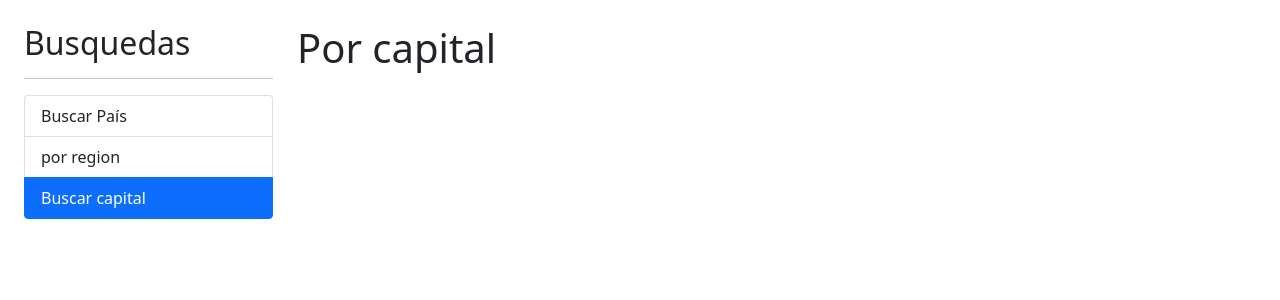
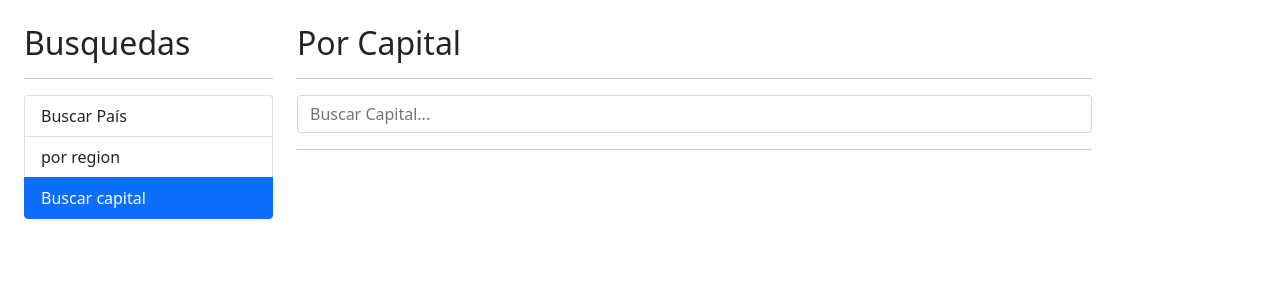
Before and after one commit to jeffssant/ConsultaPaises, an Angular app: page /capital in a window 1280 px wide. Shown: the top 300 px of the page. Built offline with nearby package versions, Linux system fonts and the light colour scheme.

Commit message:
placeholder dinamico, buscar por tecla digitada com debounceTime, Busca por capital

```diff
--- a/src/app/pais/components/pais-input/pais-input.component.html
+++ b/src/app/pais/components/pais-input/pais-input.component.html
@@ -2,8 +2,9 @@
     <input
     type="text"
     name="termino"
-    placeholder="buscar país.."
+    [placeholder]="placeholder"
     [(ngModel)]="termino"
+    (input)="teclaPresionada()"
     class="form-control"
    >
 </form>
--- a/src/app/pais/components/pais-input/pais-input.component.ts
+++ b/src/app/pais/components/pais-input/pais-input.component.ts
@@ -1,4 +1,6 @@
-import { Component, Output, EventEmitter } from '@angular/core';
+import { Component, Output, EventEmitter, OnInit, Input } from '@angular/core';
+import { Subject } from 'rxjs';
+import { debounceTime } from 'rxjs/operators';
 
 
 @Component({
@@ -7,13 +9,31 @@
   styles: [
   ]
 })
-export class PaisInputComponent  {
+export class PaisInputComponent implements OnInit  {
+
   @Output() onEnter: EventEmitter<string>= new EventEmitter();
+  @Output() onDebounce: EventEmitter<string>= new EventEmitter();
+  @Input() placeholder: string = "Buscar...";
+
+  dbouncer: Subject<string> = new Subject();
 
   termino: string = '';
 
+  ngOnInit() {
+    this.dbouncer
+    .pipe(debounceTime(300))
+    .subscribe(valor=> {
+      this.onDebounce.emit(valor);
+    })
+  }
+
+
   buscar() {
-    this.onEnter.emit(this.termino)
+    this.onEnter.emit(this.termino);
+  }
+
+  teclaPresionada(){
+    this.dbouncer.next(this.termino);
   }
 
 }
--- a/src/app/pais/components/pais-tabla/pais-tabla.component.html
+++ b/src/app/pais/components/pais-tabla/pais-tabla.component.html
@@ -12,7 +12,7 @@
         <tr *ngFor="let item of paises; let i = index">
             <td>{{i + 1}}</td>
             <td><img  [src]="item.flag" alt="" class="small-flag"></td>
-            <td>{{item.name}}</td>
+            <td>{{item.name}},{{item.capital}}</td>
             <td>{{item.population | number}}</td>
             <td><a [routerLink]="['/pais', item.alpha2Code]"  >Ver</a></td>
         </tr>
--- a/src/app/pais/pages/por-capital/por-capital.component.html
+++ b/src/app/pais/pages/por-capital/por-capital.component.html
@@ -1 +1,19 @@
-<h1>Por capital</h1>
+<h2>Por Capital</h2>
+<hr>
+
+<div class="row">
+    <div class="col">
+       <app-pais-input (onEnter)="buscar($event)" placeholder="Buscar Capital..."></app-pais-input>
+    </div>
+</div>
+
+<hr>
+<div *ngIf="hayError" class="alert alert-danger">
+    No se encontró nada con el término {{termino}}
+</div>
+
+<div class="row" *ngIf="paises.length > 0">
+    <div class="rol">
+       <app-pais-tabla [paises]="paises"></app-pais-tabla>
+    </div>
+</div>
--- a/src/app/pais/pages/por-capital/por-capital.component.ts
+++ b/src/app/pais/pages/por-capital/por-capital.component.ts
@@ -1,4 +1,6 @@
-import { Component, OnInit } from '@angular/core';
+import { Component } from '@angular/core';
+import { PaisService } from '../../services/pais.service';
+import { Country } from '../../interfaces/pais.interface';
 
 @Component({
   selector: 'app-por-capital',
@@ -6,11 +8,31 @@
   styles: [
   ]
 })
-export class PorCapitalComponent implements OnInit {
+export class PorCapitalComponent {
 
-  constructor() { }
+  termino:string = '';
+  hayError: boolean = false;
+  paises :Country[] = [];
 
-  ngOnInit(): void {
+  constructor(private paisService: PaisService) { }
+
+  buscar(termino: string){
+    this.hayError = false;
+    this.termino = termino;
+    console.log(this.termino);
+
+    this.paisService.buscaCapital(this.termino).subscribe(
+
+      (paises) => {
+        console.log(paises);
+        this.paises = paises;
+      },
+
+      (err) => {
+        this.hayError = true;
+        this.paises = [];
+      }
+    )
   }
 
 }
--- a/src/app/pais/pages/por-pais/por-pais.component.html
+++ b/src/app/pais/pages/por-pais/por-pais.component.html
@@ -3,7 +3,12 @@
 
 <div class="row">
     <div class="col">
-       <app-pais-input (onEnter)="buscar($event)"></app-pais-input>
+       <app-pais-input
+        (onEnter)="buscar($event)"
+        (onDebounce)="sugerencias($event)"
+        placeholder="Buscar País..."
+        >
+        </app-pais-input>
     </div>
 </div>
 
--- a/src/app/pais/pages/por-pais/por-pais.component.ts
+++ b/src/app/pais/pages/por-pais/por-pais.component.ts
@@ -32,9 +32,11 @@
         this.hayError = true;
         this.paises = [];
       }
+    )
+  }
 
-    )
-
+  sugerencias(termino: string) {
+    this.hayError = false;
   }
 
 }
--- a/src/app/pais/services/pais.service.ts
+++ b/src/app/pais/services/pais.service.ts
@@ -19,5 +19,11 @@
     return this.http.get<Country[]>(url);
   }
 
+  buscaCapital(termino: string) :Observable<Country[]>
+  {
+    const url = `${this.apiUrl}/capital/${termino}`;
+    return this.http.get<Country[]>(url);
+  }
+
 
 }
```
